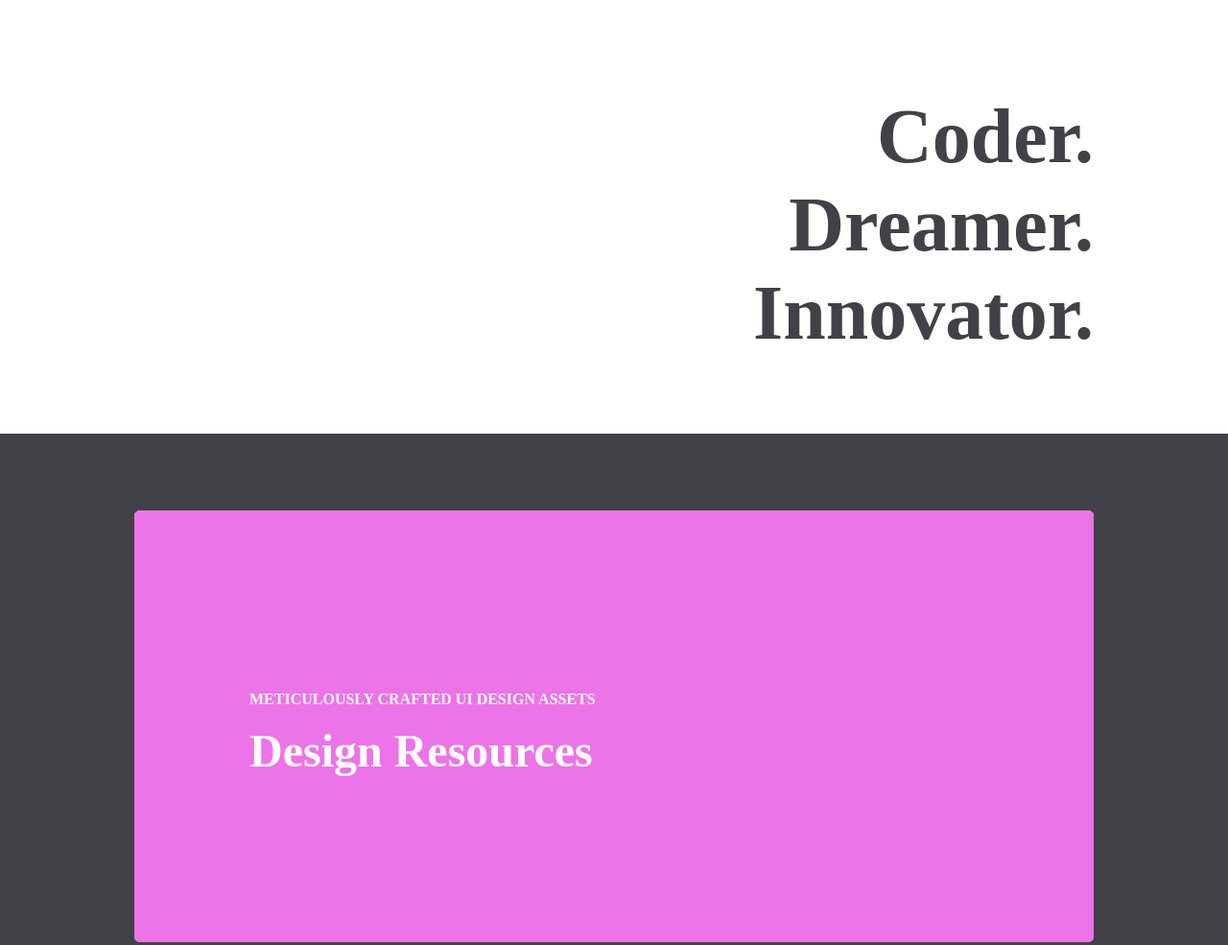
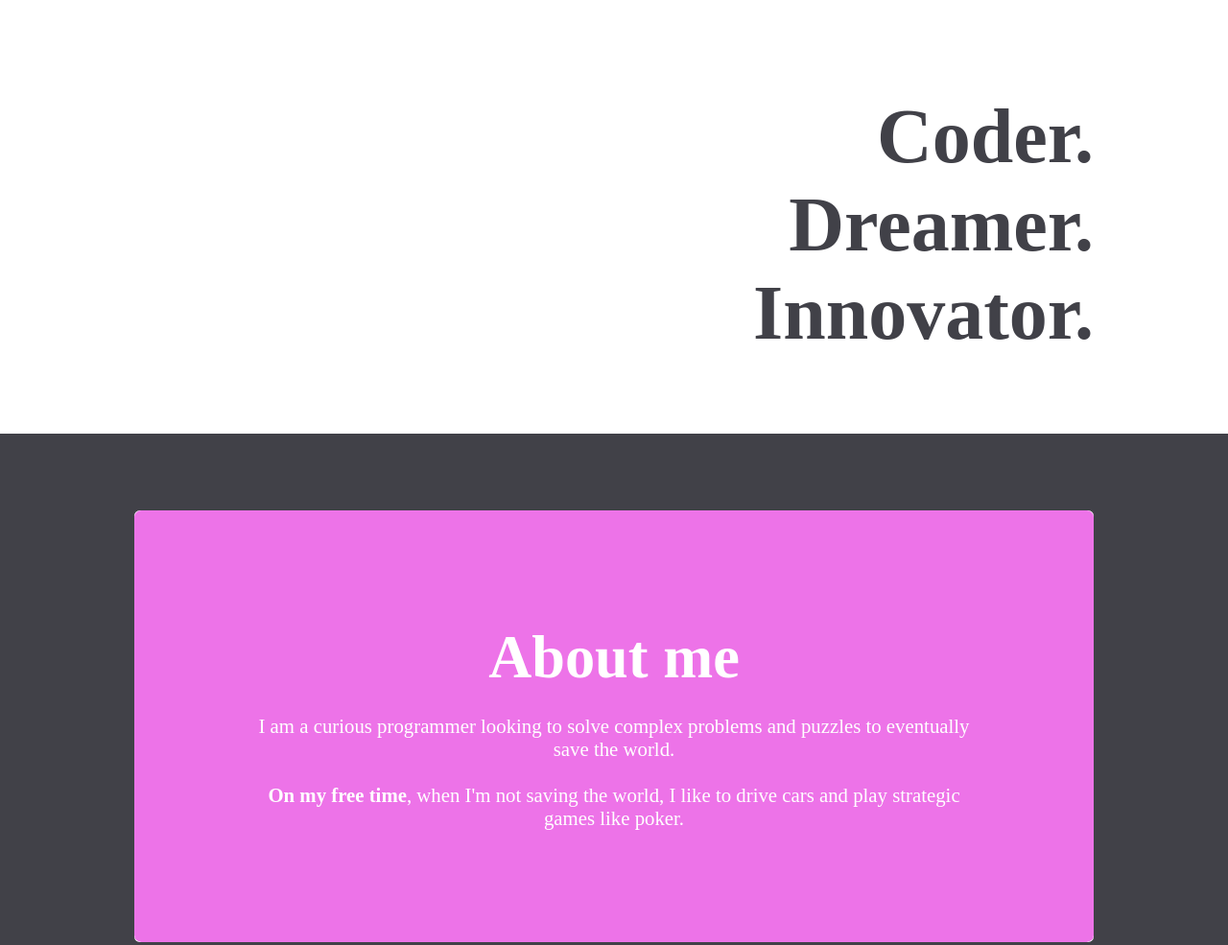
Before and after one commit to krewskatee/personal-gulp-jekyll-site, a plain HTML site: page index.html in a window 1280 px wide. Shown: the top 985 px of the page at 96% size. Drawn offline with Linux system fonts and the light colour scheme.

Commit message:
fixed some issues and added about me section

```diff
--- /dev/null
+++ b/assets/js/app-min.js
@@ -0,0 +1 @@
+$(".card").click(function(){console.log("hi"),$(".card").toggleClass("transform-active")});
--- a/assets/scss/application.sass
+++ b/assets/scss/application.sass
@@ -18,6 +18,8 @@ $grey: #414148
   .web_toggle
     display: none
     width: 100%
+h1
+  font-family: 'Cinzel', serif
 
 *
   box-sizing: border-box
@@ -120,11 +122,16 @@ footer
       font-size: 3em
       margin: 0
 
+
   .pink, .green, .purple, .blue
     border-radius: .35em
 
   .pink
     background: rgba(230, 56, 222, .7)
+    text-align: center
+    h2
+      font-size: 3em
+    font-size: 1.3em
 
   .green
     background: rgba(80, 218, 93, .7)
--- a/index.html
+++ b/index.html
@@ -5,7 +5,6 @@
     <title>Luke Chirayil</title>
     <link rel="stylesheet" href="assets/css/normalize.css">
     <link rel="stylesheet" href="assets/css/application.css">
-
   </head>
   <body>
     <section class="banner cf">
@@ -27,8 +26,11 @@
           <div class="web_toggle">
             <div class="card card_full card_1">
               <div class="card_inner pink">
-                <p>Meticulously crafted UI design assets</p>
-                <h2>Design Resources</h2>
+                <h2>About me</h2>
+                <br>
+                I am a curious programmer looking to solve complex problems and puzzles to eventually save the world.
+                <br><br>
+                <b>On my free time</b>, when I'm not saving the world, I like to drive cars and play strategic games like poker.
               </div>
             </div>
           </div>
```
Also changed, not shown: assets/css/application.css, 1 other file.
